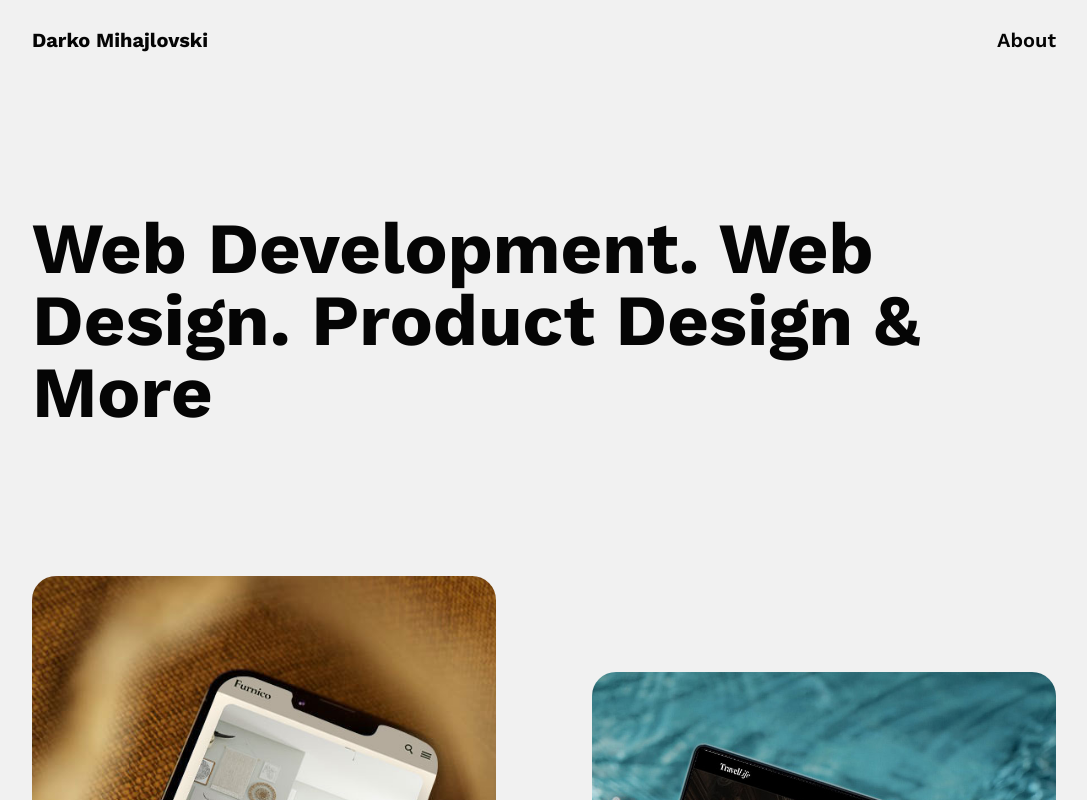
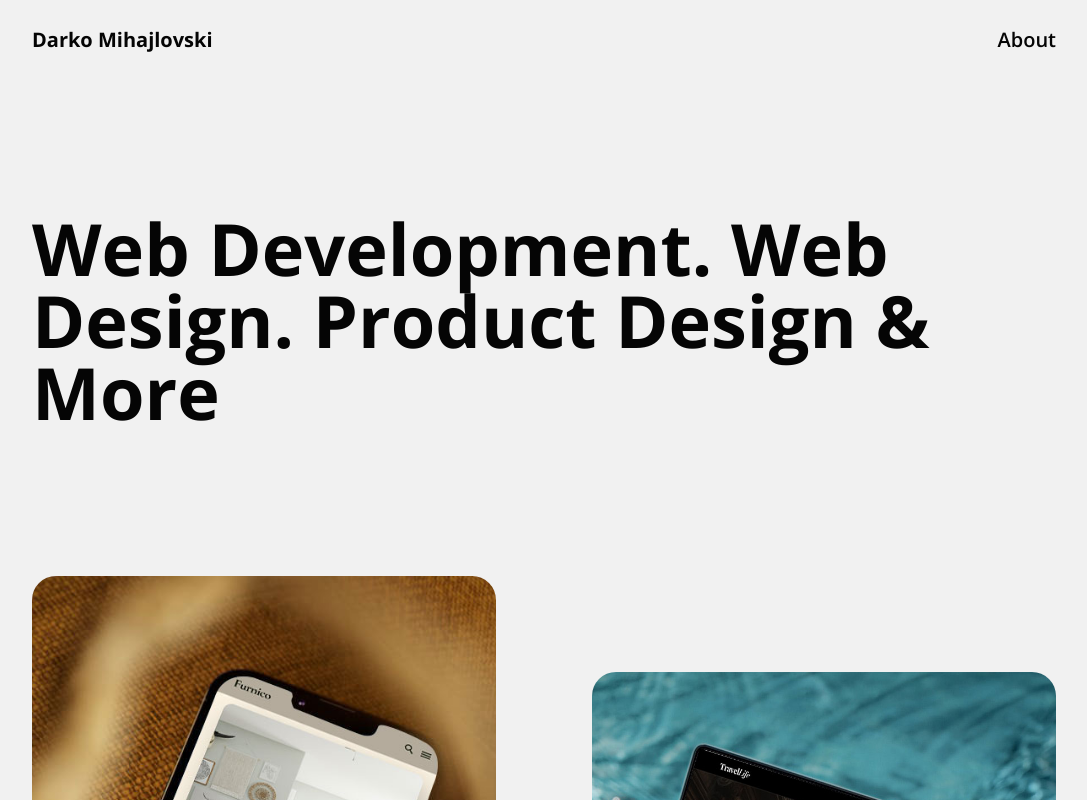
Before and after one commit to DarkoM996/nextjs-pagerouter-portfolio, a Next.js app: page / in a window 1280 px wide. Shown: the top 800 px of the page, without its empty margins (96-1183 px from the left). Built offline with nearby package versions, Linux system fonts and the light colour scheme.

Commit message:
New default font test

```diff
--- a/pages/_app.js
+++ b/pages/_app.js
@@ -1,16 +1,16 @@
 import "@/styles/globals.css";
-import { Work_Sans } from "next/font/google";
+import { Open_Sans } from "next/font/google";
 
-const worksans = Work_Sans({
+const opensans = Open_Sans({
   subsets: ["latin"],
   display: "swap",
   variable: "--font--bodoni--moda",
-  weight: ["100", "200", "300", "400", "500", "600", "700", "800", "900"],
+  weight: ["300", "400", "500", "600", "700", "800"],
 });
 
 export default function App({ Component, pageProps }) {
   return (
-    <main className={worksans.className}>
+    <main className={opensans.className}>
       <Component {...pageProps} />
     </main>
   );
```
